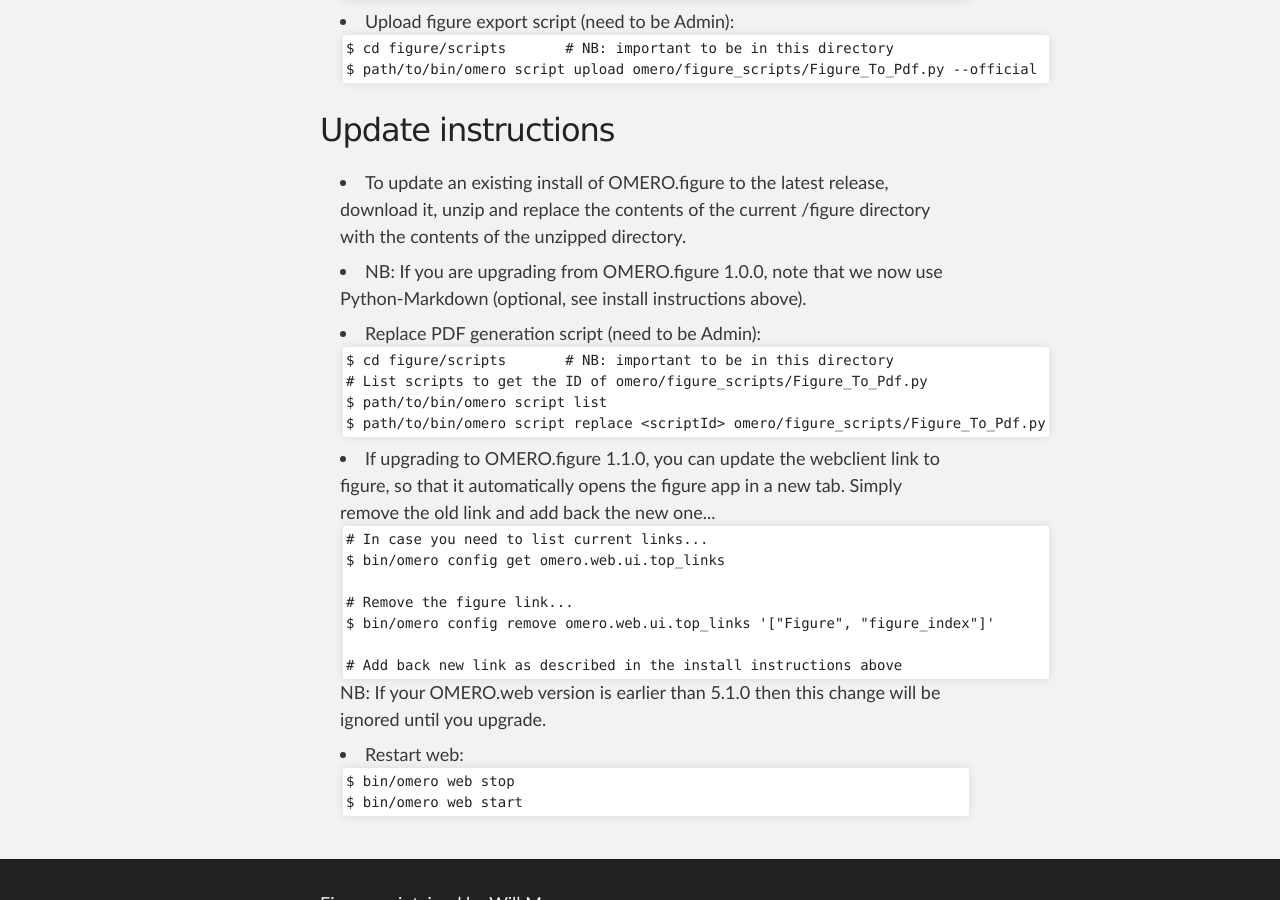
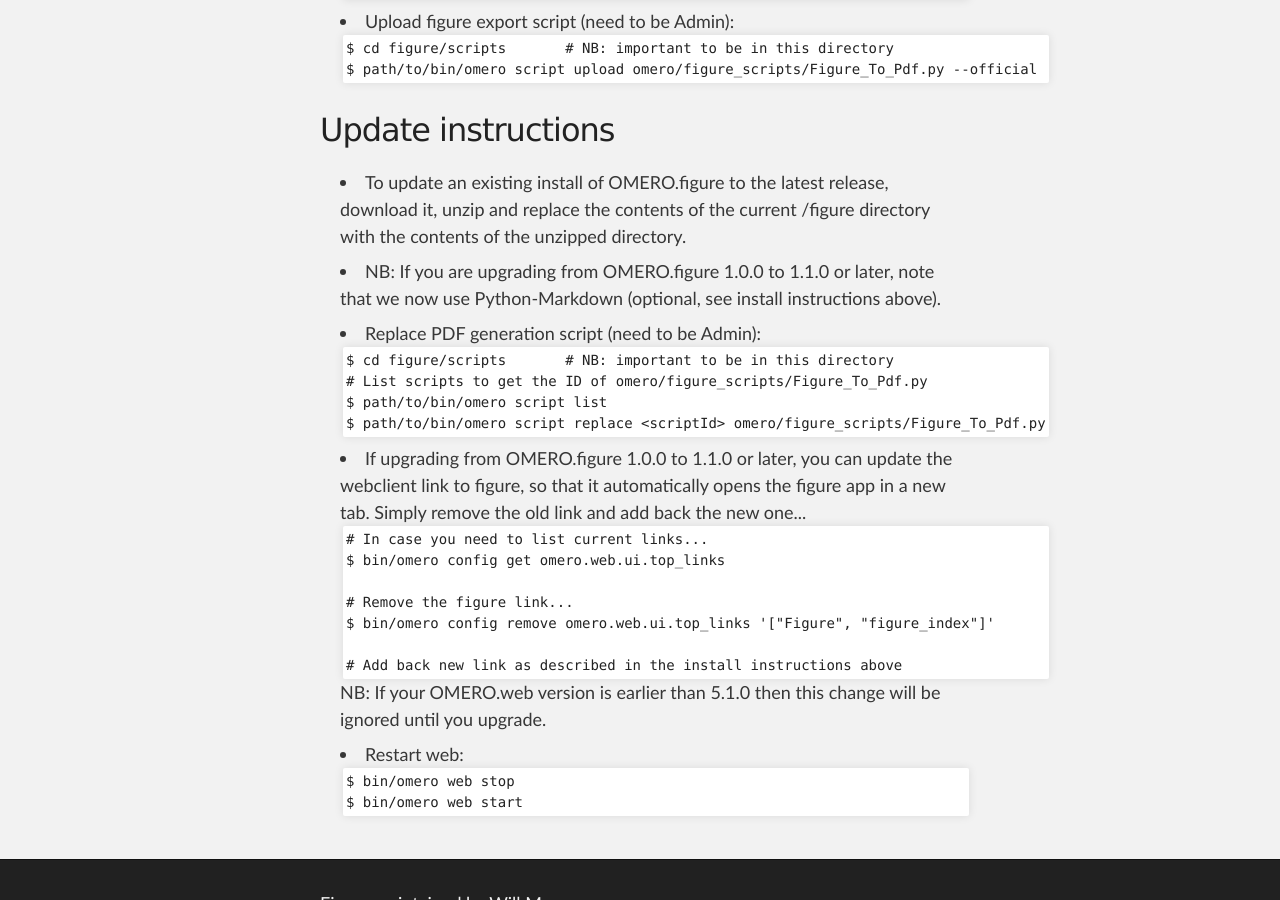
Before and after one commit to ome/omero-figure, a Jekyll site: the page built from index.html, in a window 1280 px wide and 900 px high, scrolled down 5604 px. Built offline with Jekyll 4.4.1, drawn with Linux system fonts in a browser that asks for light colours; nearby versions of some CDN libraries; Markdown is read by kramdown in place of the engine named in the settings; comment, search, counter and statistics services are not loaded.

Commit message:
Clarifying update instructions

```diff
--- a/index.html
+++ b/index.html
@@ -177,7 +177,8 @@
               unzip and replace the contents of the current /figure
               directory with the contents of the unzipped directory.
             </li>
-            <li>NB: If you are upgrading from OMERO.figure 1.0.0, note that we now use Python-Markdown
+            <li>NB: If you are upgrading from OMERO.figure 1.0.0 to 1.1.0 or later,
+                note that we now use Python-Markdown
                 (optional, see install instructions above).</li>
             <li>Replace PDF generation script (need to be Admin):
               <code style="width:700px">
@@ -187,7 +188,8 @@
                 $ path/to/bin/omero script replace &ltscriptId&gt omero/figure_scripts/Figure_To_Pdf.py
               </code>
             </li>
-            <li>If upgrading to OMERO.figure 1.1.0, you can update the webclient link to figure,
+            <li>If upgrading from OMERO.figure 1.0.0 to 1.1.0 or later, you can update the
+              webclient link to figure,
               so that it automatically opens the figure app in a new tab. Simply remove the old link and add back the
               new one...
                 <code style="width:700px">
```
